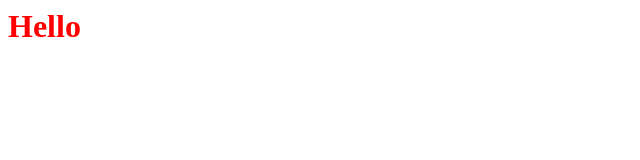
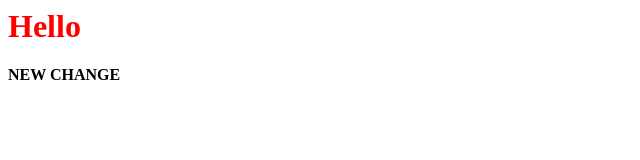
Before and after one commit to thesunilyadav/test, a plain HTML site: page index.html in a window 1280 px wide. Shown: the whole page, without its empty margins (0-640 px from the left). Drawn offline with Linux system fonts and the light colour scheme.

Commit message:
Added h4

```diff
--- a/index.html
+++ b/index.html
@@ -6,5 +6,6 @@
     </head>
     <body>
         <h1>Hello</h1>
+        <h4>NEW CHANGE</h4>
     </body>
 </html>
```
